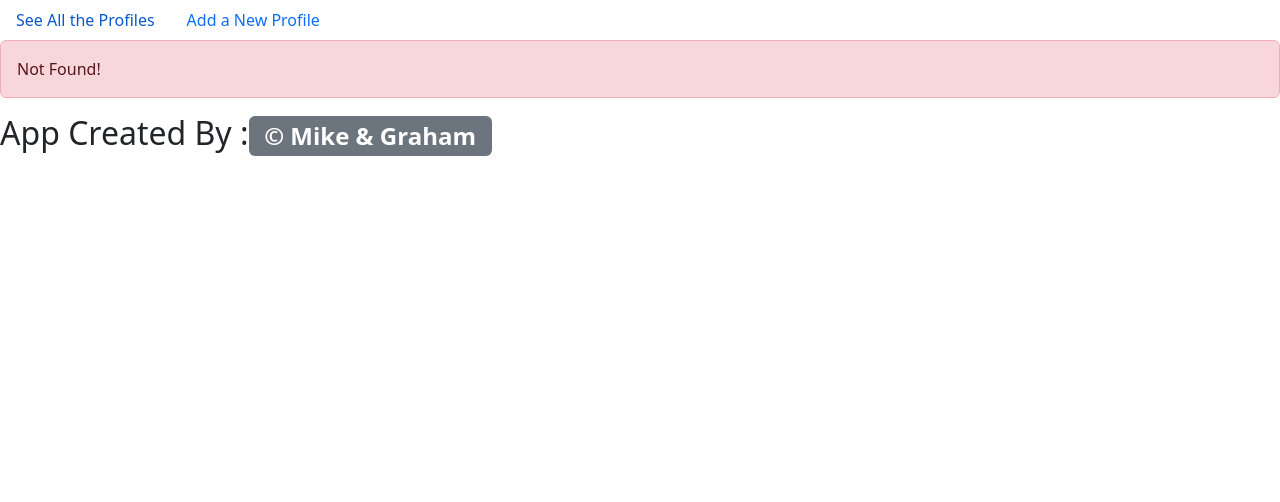
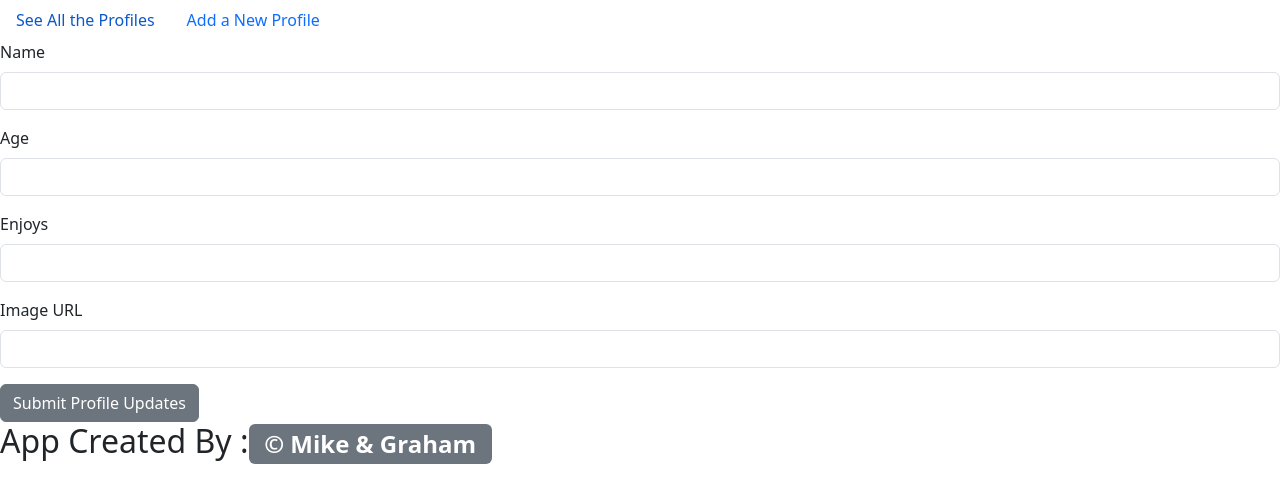
Before and after one commit to learn-academy-2023-echo/cat-tinder-frontend-fiction-dateme-mike-graham, a React (Create React App) app: page /ficcharedit/1 in a window 1280 px wide. Before the commit this address had no page. Shown: the top 502 px of the page. Built offline with nearby package versions, Linux system fonts and the light colour scheme.

Commit message:
edit functionality

```diff
--- a/src/App.js
+++ b/src/App.js
@@ -19,6 +19,11 @@ const App = () => {
     console.log("Jason", ficChar)
   }
 
+  const updateFicChar = (ficChar, id) => {
+    console.log("ficChar:", ficChar)
+    console.log("id:", id)
+  }
+
   return (
     <>
     <Header />
@@ -27,7 +32,7 @@ const App = () => {
       <Route path="/ficCharindex" element={ <FicCharIndex ficChars = {ficChars}/> } />
       <Route path="/ficharshow/:id" element={<FicCharShow ficChars = {ficChars} />} />
       <Route path="/ficcharnew" element={ <FicCharNew createFicChar={createFicChar} /> } />
-      <Route path="/ficCharEdit" element={ <FicCharEdit /> } />
+      <Route path="/ficcharedit/:id" element={ <FicCharEdit ficChars= {ficChars} updateFicChar = {updateFicChar} /> } />
       <Route path="*" element={ <NotFound /> } />
     </Routes>
     <Footer />
--- a/src/pages/FicCharEdit.js
+++ b/src/pages/FicCharEdit.js
@@ -1,9 +1,50 @@
-import React from "react"
+import React, { useState } from "react"
+import {Form, FormGroup, Label, Input, Button} from 'reactstrap'
+import { useNavigate, useParams } from "react-router-dom"
 
-const FicCharEdit = () => {
+const FicCharEdit = ({ ficChars, updateFicChar }) => {
+    const { id } = useParams()
+        let currentFicChar = ficChars?.find((ficChar) => ficChar.id === +id)
+
+        const [editFicChar, setEditFicChar] = useState({
+            name: currentFicChar.name,
+        age: currentFicChar.age,
+        enjoys: currentFicChar.enjoys,
+        image: currentFicChar.image
+        })
+
+        const handleChange = (e) => {
+            setEditFicChar({...editFicChar, [e.target.name]: e.target.value})
+        }
+
+        const navigate = useNavigate()
+            const handleSubmit = () => {
+            updateFicChar(editFicChar, currentFicChar.id)
+            navigate("/ficCharindex")
+}
 
 return (
-<h1>Edit</h1>
+<Form>
+  <FormGroup>
+    <Label for="name">Name</Label>
+    <Input type="text" name="name" onChange={handleChange} />
+  </FormGroup>
+  <FormGroup>
+    <Label for="age">Age</Label>
+    <Input type="number" name="age" onChange={handleChange} />
+  </FormGroup>
+  <FormGroup>
+    <Label for="enjoys">Enjoys</Label>
+    <Input type="text" name="enjoys" onChange={handleChange} />
+  </FormGroup>
+  <FormGroup>
+    <Label for="image">Image URL</Label>
+    <Input type="text" name="image" onChange={handleChange} />
+  </FormGroup>
+  <Button onClick= {handleSubmit} name="Submit">
+        Submit Profile Updates
+    </Button>
+</Form>
 )}
 
 export default FicCharEdit
--- a/src/pages/FicCharShow.js
+++ b/src/pages/FicCharShow.js
@@ -1,17 +1,24 @@
 import React from "react"
-import { useParams } from "react-router-dom"
+import { useParams, useNavigate } from "react-router-dom"
+import FicCharEdit from "../pages/FicCharEdit"
+import { NavLink } from "react-router-dom"
+
 
 const FicCharShow = ({ ficChars }) => {
     const {id} = useParams()
 
-    let selectedficChar = ficChars.find((ficChar) => ficChar.id === +id)
-
+    let selectedficChar = ficChars?.find((ficChar) => ficChar.id === +id)
+    console.log(selectedficChar)
     return (
       <>
         <img
         alt={`profile pic of ${selectedficChar.name}`}
         src= {selectedficChar.image}/>
-      <h3> {selectedficChar.name} likes {selectedficChar.enjoys}</h3>
+        <h3> {selectedficChar.name} likes {selectedficChar.enjoys}</h3>
+        <NavLink to={`/ficcharedit/${selectedficChar.id}
+        `} className="nav-link">
+          Edit Profile
+        </NavLink>
       </>
     )
   }
```
